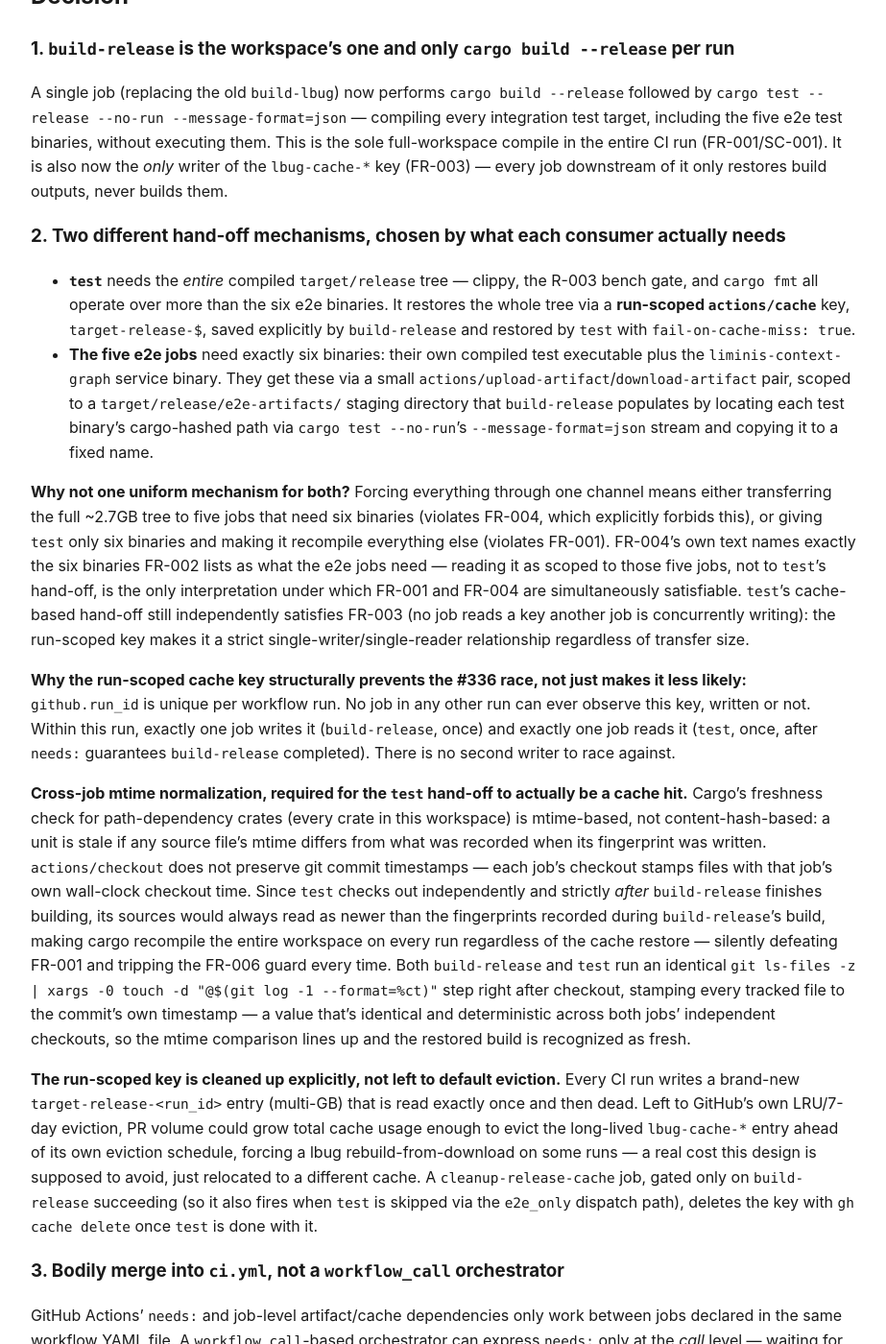
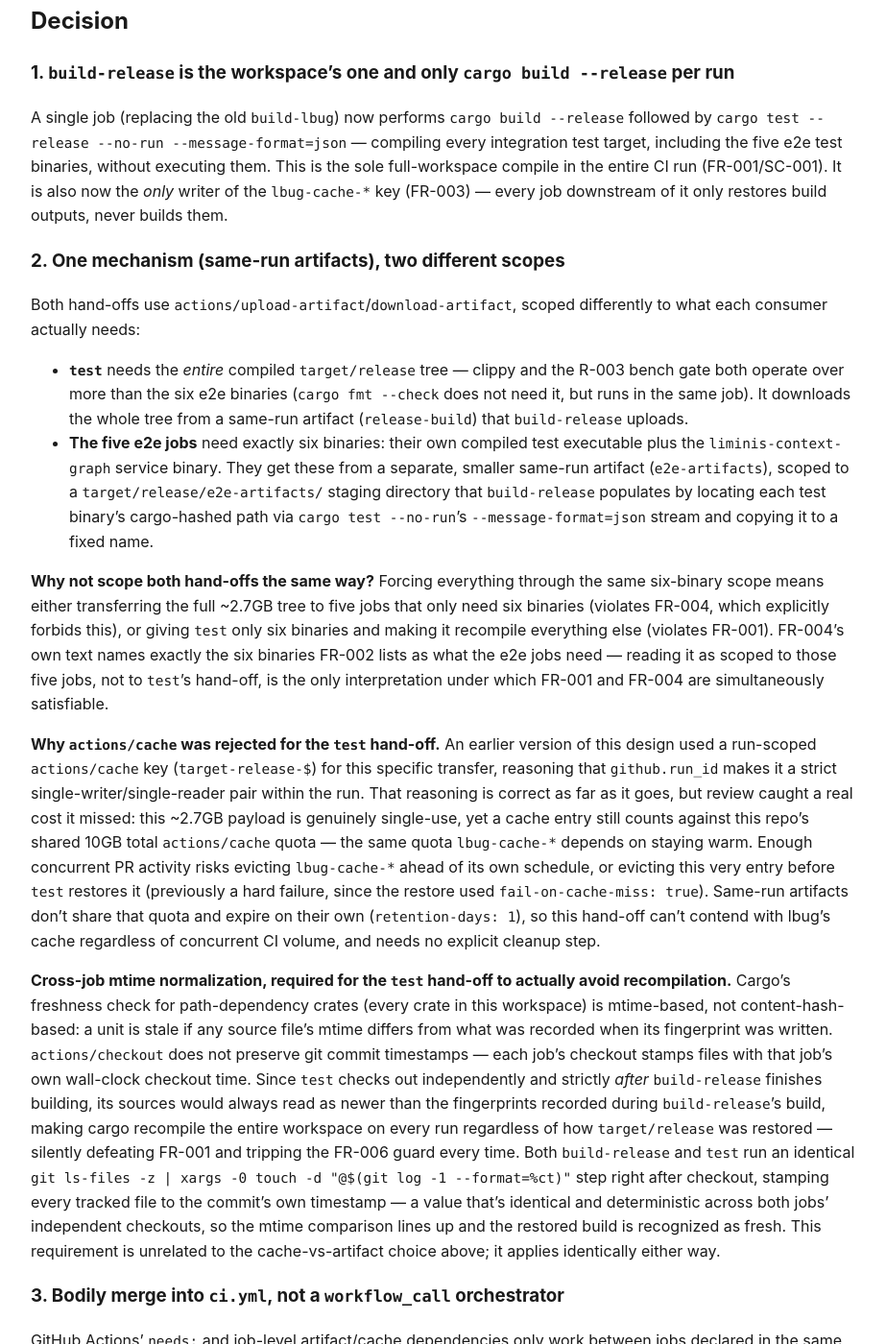
Before and after one commit to verveguy/liminis-context-graph, a Jekyll site: the page built from docs/adr/0341-build-release-artifacts-once.md, in a window 1280 px wide and 1400 px high, scrolled down 751 px. Shown: the whole window at 96% size, without its empty margins (178-1101 px from the left). Built offline with Jekyll 4.4.1, drawn with Linux system fonts in a browser that asks for light colours; our own code applies the rules of GitHub Pages for plain Markdown files; some of the changed text lies outside the part shown.

Commit message:
Address PR review findings: cache-quota risk, e2e recompile guard, doc accuracy
- Switch the test job's full target/release hand-off from a run-scoped
  actions/cache entry to a same-run upload-artifact/download-artifact pair.
  The ~2.7GB single-use cache entry competed with lbug-cache-*'s shared 10GB
  repo cache quota, risking eviction of either entry under concurrent CI load
  (handarbeit-pruefer). Removes the now-unnecessary cleanup-release-cache job.
- Add an explicit "Compiling " log-grep guard to each of the five e2e jobs.
  ubuntu-latest ships a preinstalled Rust toolchain, so omitting an explicit
  toolchain-install step does not make recompilation structurally impossible
  as previously claimed (coderabbitai).
- Correct ADR-0341: the lbug-cache-* key's single-writer-per-run property
  predates this change and doesn't eliminate a cross-run write-write race,
  only reduces same-run reader count; remove cargo fmt from the
  needs-full-tree rationale; fix six-vs-seven job count framing to call out
  build-lbug as package-scoped/cache-miss-only, not a full workspace build.
- spec.md: same six-vs-seven baseline fix, MD018 heading-parse fix for
  leading "#336", MD040 fenced-code-block language tags, and mark the
  deleted real-corpus-e2e.yml reference as historical.

Co-Authored-By: Claude Sonnet 5 <noreply@anthropic.com>

```diff
--- a/docs/adr/0341-build-release-artifacts-once.md
+++ b/docs/adr/0341-build-release-artifacts-once.md
@@ -9,12 +9,14 @@
 On a code-touching PR, six CI jobs each ran a full `cargo build --release` of the same
 workspace at the same commit: `ci.yml`'s `test` job, plus the five jobs in
 `real-corpus-e2e.yml` (`real-corpus-e2e`, `mcp-real-corpus-e2e`, `mcp-write-mutation-e2e`,
-`mcp-admin-data-e2e`, `mcp-admin-lifecycle-e2e`). ADR-0328 put those five jobs on the PR
-path, running in parallel with `test` specifically so they'd add no latency to a PR's
-time-to-mergeable — but it also made them five more concurrent readers of the shared
-`lbug-cache-*` key that `ci.yml`'s `build-lbug` job writes.
+`mcp-admin-data-e2e`, `mcp-admin-lifecycle-e2e`). A seventh job, `ci.yml`'s `build-lbug`,
+ran a narrower `cargo build --release -p lcg-core`, package-scoped and skipped outright
+on a cache hit — not a full workspace build, and not counted among the six. ADR-0328 put
+the five e2e jobs on the PR path, running in parallel with `test` specifically so they'd
+add no latency to a PR's time-to-mergeable — but it also made them five more concurrent
+readers of the shared `lbug-cache-*` key that `build-lbug` writes.
 
-#336 (2026-08-04, `main`) failed `mcp_real_corpus_e2e` with a `duplicate symbol:
+Issue #336 (2026-08-04, `main`) failed `mcp_real_corpus_e2e` with a `duplicate symbol:
 antlr4::atn::ATNConfig::ATNConfig(...)` link error — the exact race `ci.yml`'s own header
 comment already documented from an earlier incident (two jobs racing on the same cache
 key, one linking against a half-written archive set). A re-run of the identical commit
@@ -36,61 +38,59 @@ This is the sole full-workspace compile in the entire CI run (FR-001/SC-001). It
 now the *only* writer of the `lbug-cache-*` key (FR-003) — every job downstream of it
 only restores build outputs, never builds them.
 
-### 2. Two different hand-off mechanisms, chosen by what each consumer actually needs
+### 2. One mechanism (same-run artifacts), two different scopes
 
-- **`test`** needs the *entire* compiled `target/release` tree — clippy, the R-003 bench
-  gate, and `cargo fmt` all operate over more than the six e2e binaries. It restores the
-  whole tree via a **run-scoped `actions/cache`** key, `target-release-${{
-  github.run_id }}`, saved explicitly by `build-release` and restored by `test` with
-  `fail-on-cache-miss: true`.
+Both hand-offs use `actions/upload-artifact`/`download-artifact`, scoped differently to
+what each consumer actually needs:
+
+- **`test`** needs the *entire* compiled `target/release` tree — clippy and the R-003
+  bench gate both operate over more than the six e2e binaries (`cargo fmt --check` does
+  not need it, but runs in the same job). It downloads the whole tree from a same-run
+  artifact (`release-build`) that `build-release` uploads.
 - **The five e2e jobs** need exactly six binaries: their own compiled test executable
-  plus the `liminis-context-graph` service binary. They get these via a small
-  `actions/upload-artifact`/`download-artifact` pair, scoped to a
-  `target/release/e2e-artifacts/` staging directory that `build-release` populates by
-  locating each test binary's cargo-hashed path via `cargo test --no-run`'s
-  `--message-format=json` stream and copying it to a fixed name.
+  plus the `liminis-context-graph` service binary. They get these from a separate,
+  smaller same-run artifact (`e2e-artifacts`), scoped to a `target/release/e2e-artifacts/`
+  staging directory that `build-release` populates by locating each test binary's
+  cargo-hashed path via `cargo test --no-run`'s `--message-format=json` stream and
+  copying it to a fixed name.
 
-**Why not one uniform mechanism for both?** Forcing everything through one channel means
-either transferring the full ~2.7GB tree to five jobs that need six binaries (violates
-FR-004, which explicitly forbids this), or giving `test` only six binaries and making it
-recompile everything else (violates FR-001). FR-004's own text names exactly the six
-binaries FR-002 lists as what the e2e jobs need — reading it as scoped to those five
-jobs, not to `test`'s hand-off, is the only interpretation under which FR-001 and FR-004
-are simultaneously satisfiable. `test`'s cache-based hand-off still independently
-satisfies FR-003 (no job reads a key another job is concurrently writing): the run-scoped
-key makes it a strict single-writer/single-reader relationship regardless of transfer
-size.
+**Why not scope both hand-offs the same way?** Forcing everything through the same
+six-binary scope means either transferring the full ~2.7GB tree to five jobs that only
+need six binaries (violates FR-004, which explicitly forbids this), or giving `test`
+only six binaries and making it recompile everything else (violates FR-001). FR-004's
+own text names exactly the six binaries FR-002 lists as what the e2e jobs need — reading
+it as scoped to those five jobs, not to `test`'s hand-off, is the only interpretation
+under which FR-001 and FR-004 are simultaneously satisfiable.
 
-**Why the run-scoped cache key structurally prevents the #336 race, not just makes it
-less likely:** `github.run_id` is unique per workflow run. No job in any other run can
-ever observe this key, written or not. Within this run, exactly one job writes it
-(`build-release`, once) and exactly one job reads it (`test`, once, after `needs:`
-guarantees `build-release` completed). There is no second writer to race against.
+**Why `actions/cache` was rejected for the `test` hand-off.** An earlier version of this
+design used a run-scoped `actions/cache` key (`target-release-${{ github.run_id }}`) for
+this specific transfer, reasoning that `github.run_id` makes it a strict
+single-writer/single-reader pair within the run. That reasoning is correct as far as it
+goes, but review caught a real cost it missed: this ~2.7GB payload is genuinely
+single-use, yet a cache entry still counts against this repo's shared 10GB total
+`actions/cache` quota — the same quota `lbug-cache-*` depends on staying warm. Enough
+concurrent PR activity risks evicting `lbug-cache-*` ahead of its own schedule, or
+evicting this very entry before `test` restores it (previously a hard failure, since the
+restore used `fail-on-cache-miss: true`). Same-run artifacts don't share that quota and
+expire on their own (`retention-days: 1`), so this hand-off can't contend with lbug's
+cache regardless of concurrent CI volume, and needs no explicit cleanup step.
 
-**Cross-job mtime normalization, required for the `test` hand-off to actually be a
-cache hit.** Cargo's freshness check for path-dependency crates (every crate in this
+**Cross-job mtime normalization, required for the `test` hand-off to actually avoid
+recompilation.** Cargo's freshness check for path-dependency crates (every crate in this
 workspace) is mtime-based, not content-hash-based: a unit is stale if any source file's
 mtime differs from what was recorded when its fingerprint was written. `actions/checkout`
 does not preserve git commit timestamps — each job's checkout stamps files with that
 job's own wall-clock checkout time. Since `test` checks out independently and strictly
 *after* `build-release` finishes building, its sources would always read as newer than
 the fingerprints recorded during `build-release`'s build, making cargo recompile the
-entire workspace on every run regardless of the cache restore — silently defeating
-FR-001 and tripping the FR-006 guard every time. Both `build-release` and `test` run an
-identical `git ls-files -z | xargs -0 touch -d "@$(git log -1 --format=%ct)"` step right
-after checkout, stamping every tracked file to the commit's own timestamp — a value
-that's identical and deterministic across both jobs' independent checkouts, so the
-mtime comparison lines up and the restored build is recognized as fresh.
-
-**The run-scoped key is cleaned up explicitly, not left to default eviction.** Every CI
-run writes a brand-new `target-release-<run_id>` entry (multi-GB) that is read exactly
-once and then dead. Left to GitHub's own LRU/7-day eviction, PR volume could grow total
-cache usage enough to evict the long-lived `lbug-cache-*` entry ahead of its own
-eviction schedule, forcing a lbug rebuild-from-download on some runs — a real cost this
-design is supposed to avoid, just relocated to a different cache. A `cleanup-release-cache`
-job, gated only on `build-release` succeeding (so it also fires when `test` is skipped via
-the `e2e_only` dispatch path), deletes the key with `gh cache delete` once `test` is done
-with it.
+entire workspace on every run regardless of how `target/release` was restored — silently
+defeating FR-001 and tripping the FR-006 guard every time. Both `build-release` and
+`test` run an identical `git ls-files -z | xargs -0 touch -d "@$(git log -1
+--format=%ct)"` step right after checkout, stamping every tracked file to the commit's
+own timestamp — a value that's identical and deterministic across both jobs' independent
+checkouts, so the mtime comparison lines up and the restored build is recognized as
+fresh. This requirement is unrelated to the cache-vs-artifact choice above; it applies
+identically either way.
 
 ### 3. Bodily merge into `ci.yml`, not a `workflow_call` orchestrator
 
@@ -105,22 +105,26 @@ against. Merging the job *definitions* bodily into one file is the only way to g
 job-level dependency granularity, so `real-corpus-e2e.yml` is deleted and its five jobs
 now live in `ci.yml`.
 
-### 4. The five e2e jobs no longer install a Rust toolchain (FR-006/Story 4)
+### 4. Every job gets the same log-grep recompile guard (FR-006/Story 4)
 
 Each e2e job now only checks out the repo, downloads its two binaries, and runs the test
 binary directly (e.g. `./target/release/e2e-artifacts/real_corpus_e2e --ignored`,
 equivalent to what `cargo test ... -- --ignored` did before — everything after `--` was
-already passed straight through to the same binary). No `cargo`/`rustc` is present, so a
-future change that accidentally adds a build step after the artifact download fails
-immediately and loudly (there is nothing to invoke it with) rather than merely being
-flagged by a heuristic.
+already passed straight through to the same binary). Unlike `build-release`/`test`,
+these jobs don't add an explicit `dtolnay/rust-toolchain@stable` step — but that alone is
+*not* the structural guarantee an earlier version of this ADR claimed. `ubuntu-latest`
+runner images ship a preinstalled Rust toolchain regardless of whether a workflow asks
+for one, so `cargo`/`rustc` are on PATH in these jobs whether or not this workflow
+installs them; a future change could still invoke `cargo build` here and it would run.
 
-`test` still needs `cargo` for clippy/fmt/bench, so it keeps a log-grep guard —
-generalized from the original FR-008 check (`grep -q "Compiling lbug "`, written when
-`test` did its own `cargo build --release`) to `grep -q "Compiling "` against *any* crate.
-Since `test` no longer builds anything itself, any `Compiling` line in its `cargo test
---release` output now means the cache hand-off failed to avoid recompilation for some
-crate, not specifically lbug.
+The actual guard is the same mechanism `test` already used, generalized from the
+original FR-008 check (`grep -q "Compiling lbug "`, written when `test` did its own
+`cargo build --release`) to `grep -q "Compiling "` against *any* crate: each of the six
+jobs (`test` and the five e2e jobs) captures its own output to a log file and fails
+loudly if a `Compiling` line appears anywhere in it. Since none of the six jobs builds
+anything itself anymore, any `Compiling` line in that captured output means something —
+a future change, a misconfigured step — recompiled workspace code after the shared
+artifact was supposed to be the only source of binaries, not specifically lbug.
 
 `RUST_TEST_THREADS=4` (set via `.cargo/config.toml`'s `[env]`, applied by cargo when it
 spawns a process) does not apply when a test binary is invoked directly. Each e2e job
@@ -168,8 +172,19 @@ it is a real behavior change worth naming explicitly rather than treating as inc
 - Exactly one full `cargo build --release` (plus one `cargo test --release --no-run`)
   runs per CI run, down from six independent `cargo build --release` invocations
   (FR-001/SC-001).
-- The `lbug-cache-*` key has exactly one writer per run (FR-003/SC-002); the specific
-  duplicate-symbol failure class from #336 cannot recur for this structural reason.
+- The `lbug-cache-*` key retains its pre-existing single-writer-per-run property
+  (`build-release`, like `build-lbug` before it, is the only job in a given run that
+  writes it) — this PR does not change that write pattern, and FR-003/SC-002 is
+  satisfied for the same reason it already was. What changes is the number of concurrent
+  *readers* touching that key per run: previously `test` plus the five e2e jobs (six)
+  all restored it; now only `build-release` itself does (one), since the e2e jobs get
+  their binaries from `build-release`'s artifact instead and never touch the lbug cache.
+  This shrinks the window in which a run's own restore could observe a different run's
+  concurrent write, but the key itself is not run-scoped — a genuine cross-run
+  write-write race (two different runs' `build-release` jobs cache-missing and writing
+  the same key at once, the actual mechanism behind #336's observed overlap of the
+  release build, a release PR's CI, and post-merge e2e) is not structurally eliminated by
+  this change; it predates and survives it.
 - The e2e jobs' pass/fail signal continues to land in parallel with `test`, not after it
   — `build-release`'s own compile cost is the same work `test` used to do itself, just
   relocated to run once instead of six times, so it does not add sequential latency
```
Also changed, not shown: specs/341-ci-build-release-artifacts/spec.md (+12 -8 lines), .github/workflows/ci.yml.
